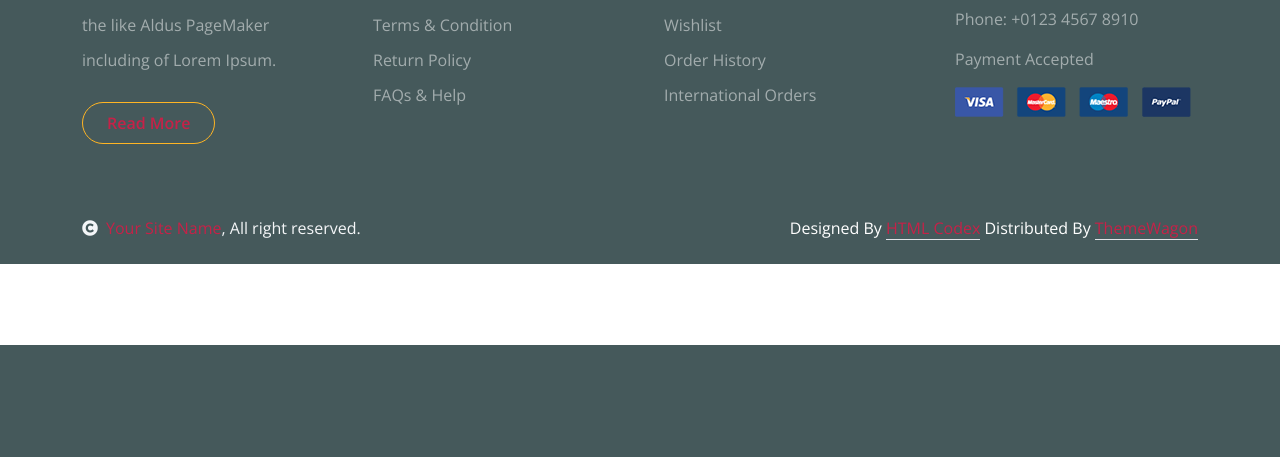
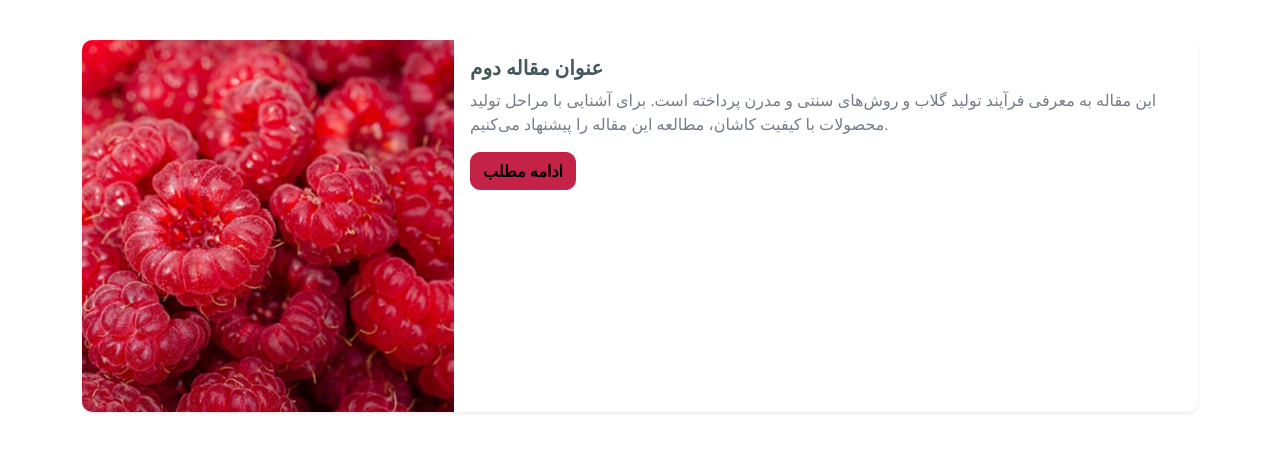
Before and after one commit to hamidrezakhorram/kashangol-website, a Django app: page /articles in a window 1280 px wide. Shown: the part 455-912 px from the top of the page. Before the commit the page ends 800 px from the top, so only its background shows below. Run offline with Django 4.2, Linux system fonts and the light colour scheme; some libraries are stand-ins or nearby versions.

Commit message:
article main page created

```diff
--- a/templates/articles/article.html
+++ b/templates/articles/article.html
@@ -2,15 +2,78 @@
 {% load static %}
 {% block content%}
 
-<!DOCTYPE html>
-<html lang="en">
-<head>
-    <meta charset="UTF-8">
-    <meta name="viewport" content="width=device-width, initial-scale=1.0">
-    <title>Document</title>
-    <h1>این صفحه مقالات است</h1>
-</head>
-<body>
-    {% endblock %}
-</body>
-</html>
+<!-- Articles Start -->
+<div class="container py-5">
+    <div class="row g-5">
+        <div class="col-lg-12">
+            <h1 class="mb-4">مقالات</h1>
+        </div>
+
+        <!-- Article 1 -->
+        <div class="col-lg-12">
+            <div class="card border-0 shadow-sm">
+                <div class="row g-0">
+                    <div class="col-md-4">
+                        <img src="#" class="img-fluid rounded-start" alt="Article 1">
+                    </div>
+                    <div class="col-md-8">
+                        <div class="card-body">
+                            <h5 class="card-title">عنوان مقاله اول</h5>
+                            <p class="card-text">
+                                این مقاله درباره فواید گلاب و عرقیات کاشان برای سلامتی صحبت می‌کند.
+                                اطلاعات بیشتر درباره روش‌های استفاده از محصولات طبیعی کاشان را می‌توانید در این مقاله بخوانید.
+                            </p>
+                            <a href="#" class="btn btn-primary">ادامه مطلب</a>
+                        </div>
+                    </div>
+                </div>
+            </div>
+        </div>
+
+        <!-- Article 2 -->
+        <div class="col-lg-12">
+            <div class="card border-0 shadow-sm">
+                <div class="row g-0">
+                    <div class="col-md-4">
+                        <img src="{% static 'img/best-product-2.jpg' %}" class="img-fluid rounded-start" alt="Article 2">
+                    </div>
+                    <div class="col-md-8">
+                        <div class="card-body">
+                            <h5 class="card-title">عنوان مقاله دوم</h5>
+                            <p class="card-text">
+                                این مقاله به معرفی فرآیند تولید گلاب و روش‌های سنتی و مدرن پرداخته است.
+                                برای آشنایی با مراحل تولید محصولات با کیفیت کاشان، مطالعه این مقاله را پیشنهاد می‌کنیم.
+                            </p>
+                            <a href="#" class="btn btn-primary">ادامه مطلب</a>
+                        </div>
+                    </div>
+                </div>
+            </div>
+        </div>
+
+        <!-- Article 3 -->
+        <div class="col-lg-12">
+            <div class="card border-0 shadow-sm">
+                <div class="row g-0">
+                    <div class="col-md-4">
+                        <img src="#" class="img-fluid rounded-start" alt="Article 3">
+                    </div>
+                    <div class="col-md-8">
+                        <div class="card-body">
+                            <h5 class="card-title">عنوان مقاله سوم</h5>
+                            <p class="card-text">
+                                در این مقاله به معرفی گیاهان دارویی کاشان و خواص آن‌ها برای درمان بیماری‌های مختلف پرداخته‌ایم.
+                                این مقاله مناسب علاقه‌مندان به داروهای گیاهی و طب سنتی است.
+                            </p>
+                            <a href="#" class="btn btn-primary">ادامه مطلب</a>
+                        </div>
+                    </div>
+                </div>
+            </div>
+        </div>
+
+    </div>
+</div>
+<!-- Articles End -->
+
+{% endblock %}
```
